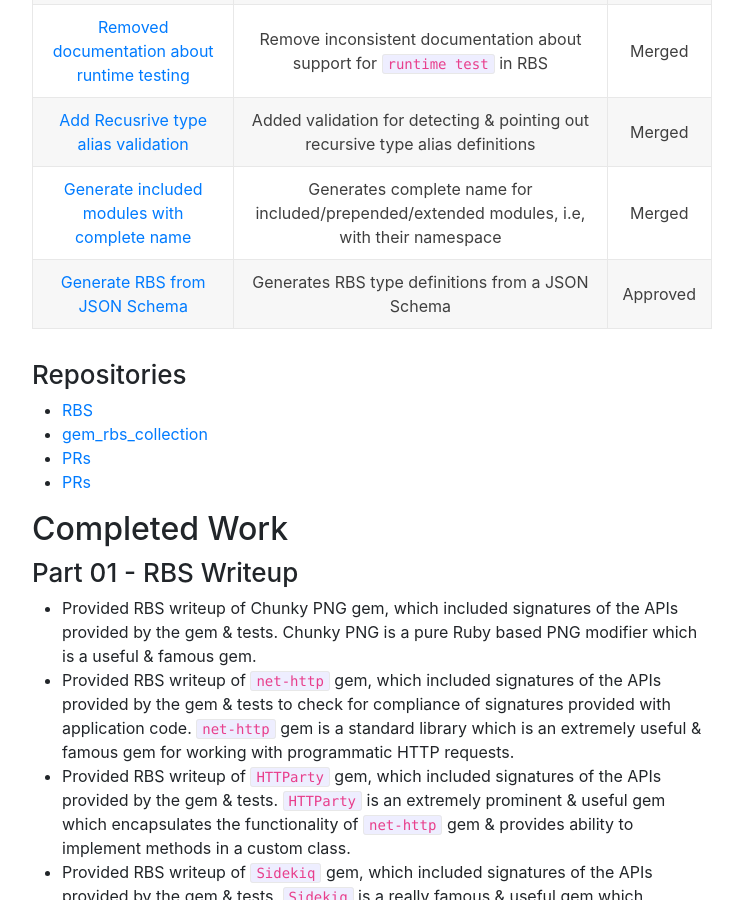
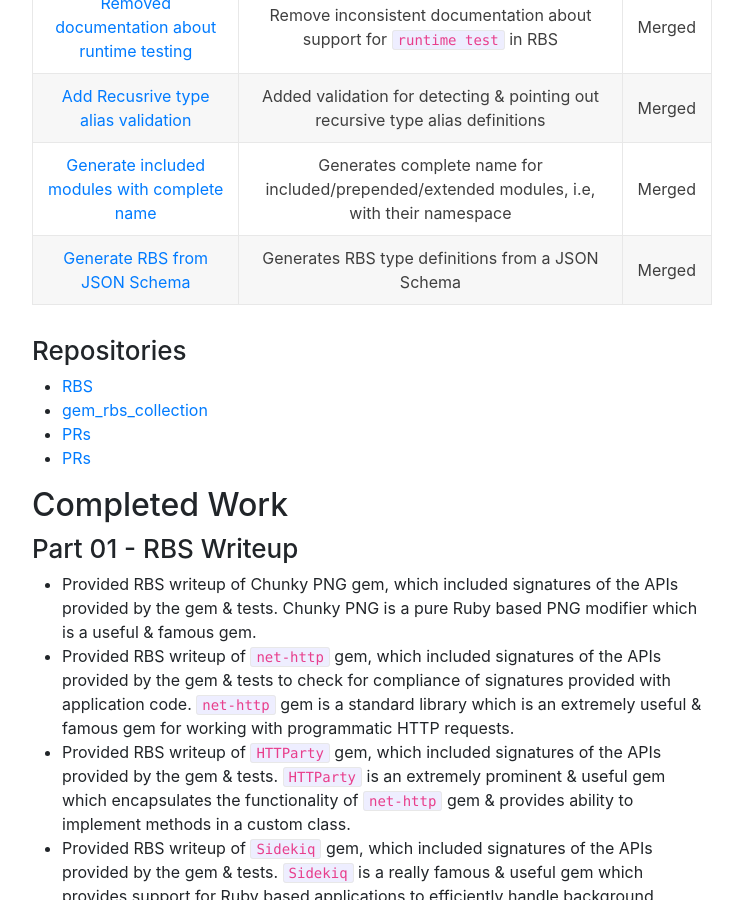
Before and after one commit to raosush/raosush.github.io, a Jekyll site: the page built from _posts/2021-08-19-gsoc-ruby-final-report.md, in a window 1280 px wide and 900 px high, scrolled down 1584 px. Shown: the whole window, without its empty margins (268-1011 px from the left). Built offline with Jekyll 4.4.1, drawn with Linux system fonts in a browser that asks for light colours.

Commit message:
Update PR status

```diff
--- a/_posts/2021-08-19-gsoc-ruby-final-report.md
+++ b/_posts/2021-08-19-gsoc-ruby-final-report.md
@@ -50,7 +50,7 @@ My GSoC [project](https://summerofcode.withgoogle.com/projects/#5569460552859648
 | [Removed documentation about runtime testing](https://github.com/ruby/gem_rbs_collection/pull/41) | Remove inconsistent documentation about support for `runtime test` in RBS | Merged
 | [Add Recusrive type alias validation](https://github.com/ruby/rbs/pull/719) | Added validation for detecting & pointing out recursive type alias definitions | Merged
 | [Generate included modules with complete name](https://github.com/ruby/rbs/pull/731) | Generates complete name for included/prepended/extended modules, i.e, with their namespace | Merged
-| [Generate RBS from JSON Schema](https://github.com/ruby/rbs/pull/730) | Generates RBS type definitions from a JSON Schema | Approved
+| [Generate RBS from JSON Schema](https://github.com/ruby/rbs/pull/730) | Generates RBS type definitions from a JSON Schema | Merged
 |---
 
 ### Repositories
```
